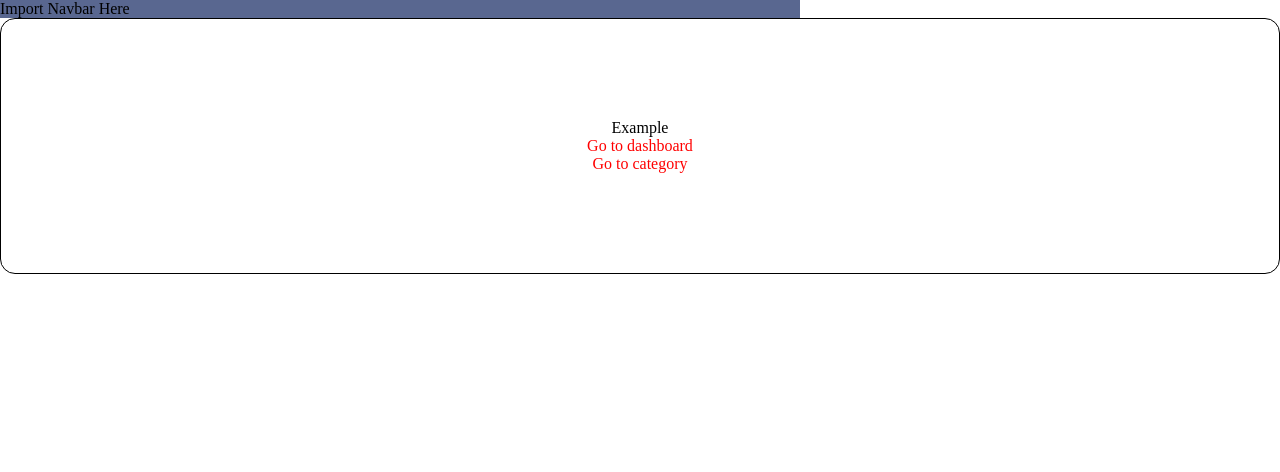
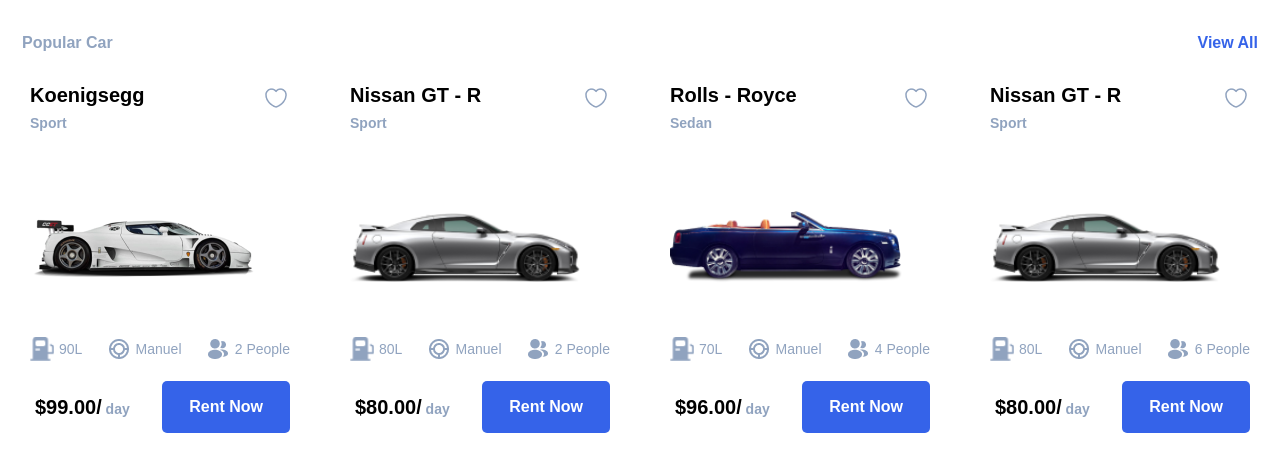
Before and after one commit to ozcsert/Morent, a Next.js app: page / in a window 1280 px wide. Shown: the top 472 px of the page. Built offline with nearby package versions, Linux system fonts and the light colour scheme.

Commit message:
[SE-12] - Implement-Popular-Car

```diff
--- a/src/app/layout.tsx
+++ b/src/app/layout.tsx
@@ -27,9 +27,9 @@ export default function RootLayout({
     <html lang="en">
       <body className={`${geistSans.variable} ${geistMono.variable}`}>
         <div>
-          <p style={{ width: "100vh", background: "#596790" }}>
+          {/* <p style={{ width: "100vh", background: "#596790" }}>
             Import Navbar Here
-          </p>
+          </p> */}
           <div>{children}</div>
         </div>
 
--- a/src/app/page.tsx
+++ b/src/app/page.tsx
@@ -1,6 +1,7 @@
 import Example from "@/components/Example";
 import "./page.scss";
 import Link from "next/link";
+import { ImplementThePopularCar } from "@/components/ImplementThePopularCars";
 
 
 
@@ -8,11 +9,12 @@ import Link from "next/link";
 export default function Home() {
   return (
     <>
-      <div className="home">
+      {/* <div className="home">
         <Example title="Example" />
         <Link href="/dashboard">Go to dashboard</Link>
         <Link href="/category">Go to category</Link>
-      </div>
+      </div> */}
+      <ImplementThePopularCar />
     </>
   );
 }
--- a/src/components/ImplementThePopularCars/style.scss
+++ b/src/components/ImplementThePopularCars/style.scss
@@ -2,7 +2,6 @@
     width: 100%;
     max-width: 1312px;
     margin: 20px auto;
-
     .popular-car-cart-header {
         display: flex;
         justify-content: space-between;
@@ -29,5 +28,6 @@
         display: flex;
         justify-content: space-between;
         margin-top: 10px;
+        flex-wrap: wrap;
     }
 }
--- a/src/components/ImplementThePopularCarsCart/style.scss
+++ b/src/components/ImplementThePopularCarsCart/style.scss
@@ -7,6 +7,7 @@
     background-color: white;
     padding: 22px;
     font-family: "Plus Jakarta Sans", sans-serif;
+    margin: 0 auto;
 
     .popular-car-main {
         .popular-car-cart-header-title {
--- a/src/constants/index.ts
+++ b/src/constants/index.ts
@@ -7,8 +7,6 @@ import crV from "../assets/cr-v.png";
 import allNewTerios from "../assets/allNewTerios.png";
 import mgZX from "../assets/mgZxExclusice.png";
 import mgZs from "../assets/mgZxExcite.png";
-
-
 
 
 
```
